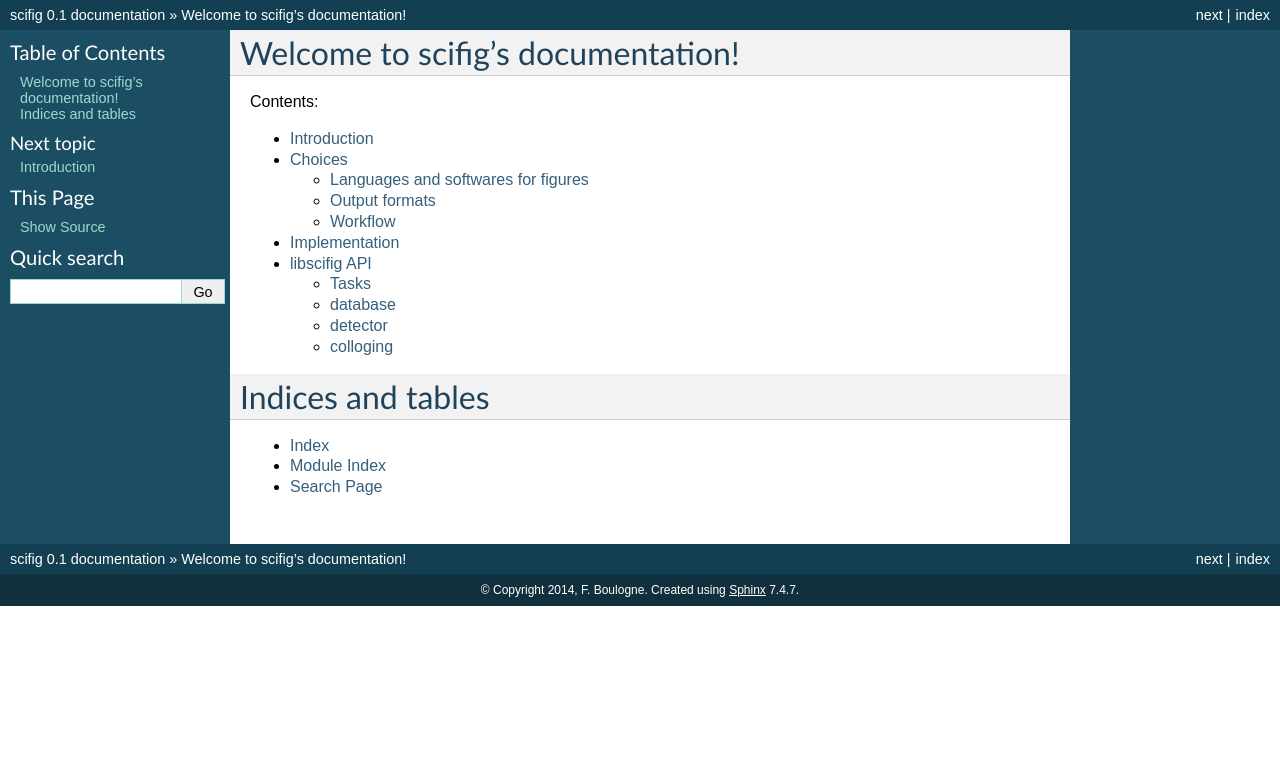
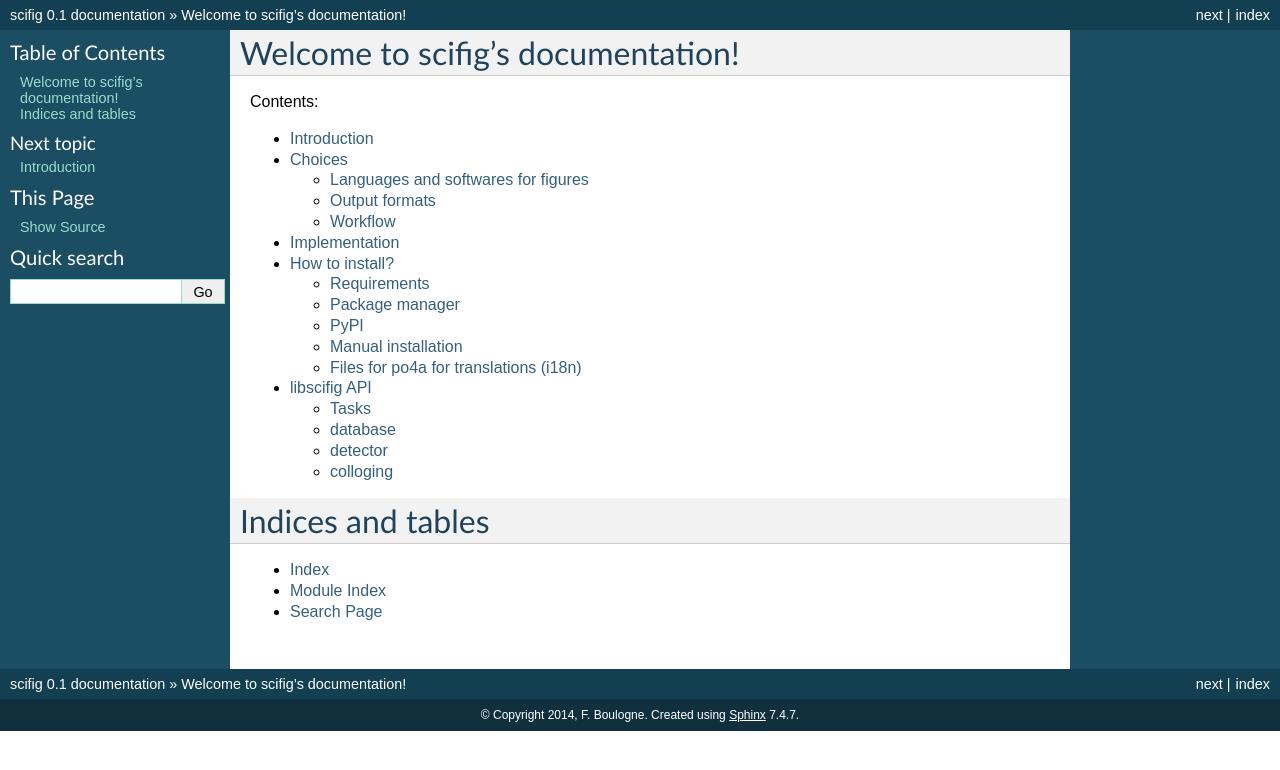
Before and after one commit to sciunto-org/scifig, a Sphinx documentation site: the page built from doc/source/index.rst, in a window 1280 px wide. Shown: the top 770 px of the page. Built offline with Sphinx 7.4.7, drawn with Linux system fonts in a browser that asks for light colours.

Commit message:
[DOC] add install procedure

```diff
--- a/doc/source/index.rst
+++ b/doc/source/index.rst
@@ -12,6 +12,7 @@
    :maxdepth: 2
 
    what.rst
+   install.rst
    api.rst
 
 
--- /dev/null
+++ b/doc/source/install.rst
@@ -0,0 +1,47 @@
+How to install?
+===============
+
+Requirements
+------------
+
+The code is tested with python 3.4.
+
+Po4a is an optional requirement (see below).
+
+Package manager
+---------------
+
+* [Archlinux](https://aur.archlinux.org/packages/scifig/)
+
+PyPI
+----
+
+`See Pypi <http://pypi.python.org/pypi/scifig/>`_
+
+To install with pip:
+
+.. code-block:: sh
+
+    pip install scifig
+
+
+Manual installation
+-------------------
+
+From sources
+
+.. code-block:: sh
+
+    python setup.py install
+
+
+Files for po4a for translations (i18n)
+-------------------------------------
+
+Po4a part (optional)
+
+According to your distribution, move pm files
+located in po4a/ to
+
+* /usr/share/perl5/vendor_perl/Locale/Po4a
+* or /usr/share/perl5/Locale/Po4a (debian)
```
